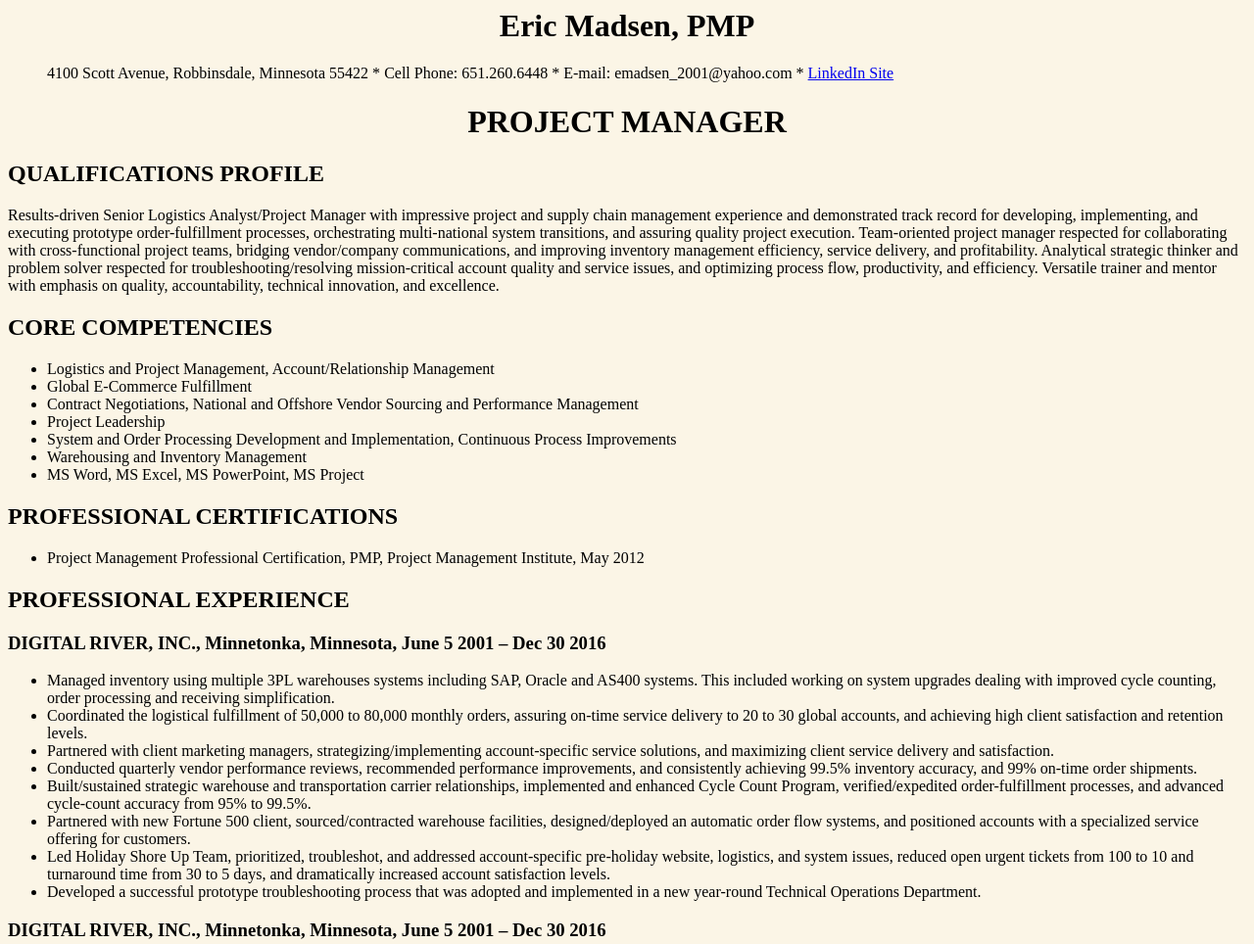
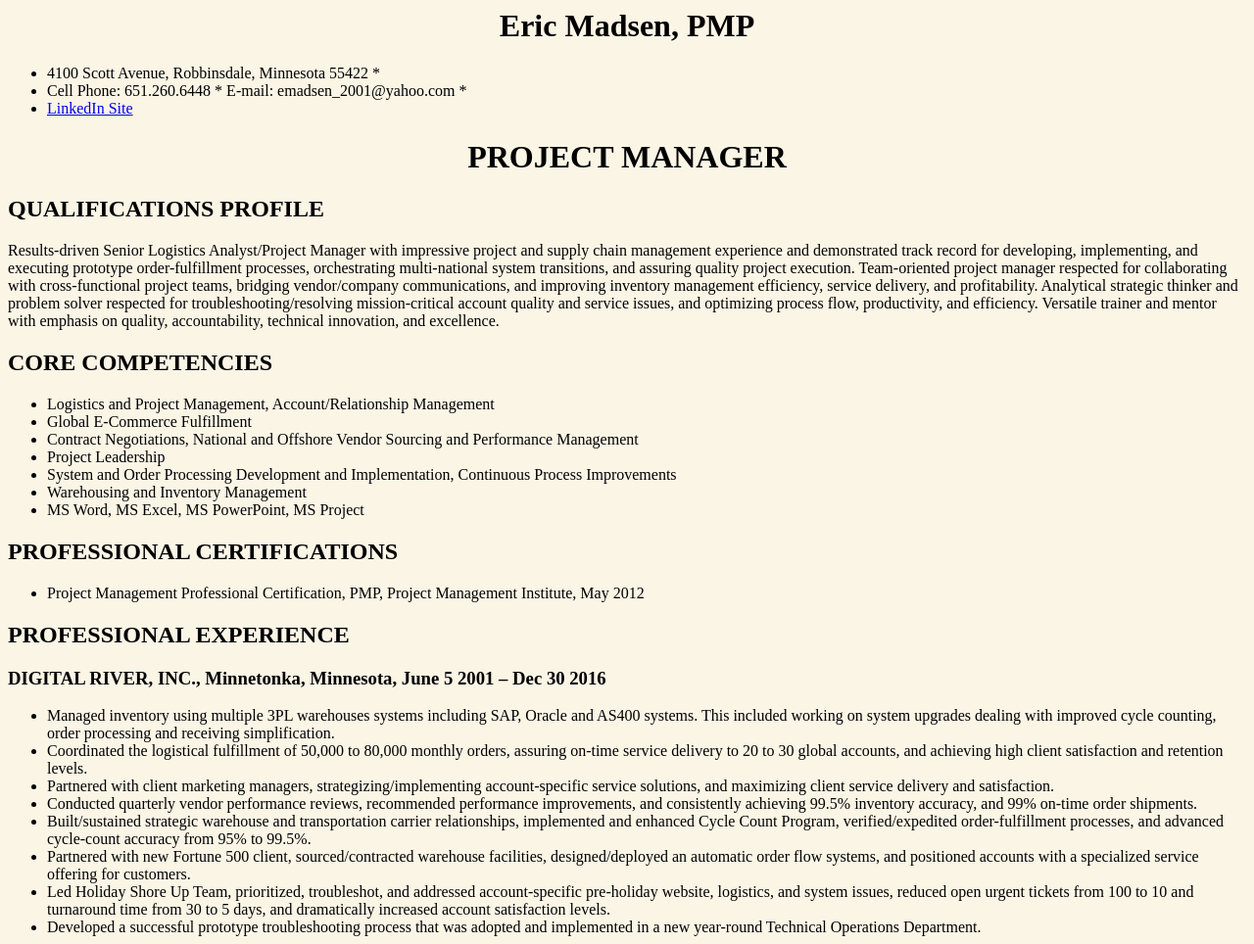
Before and after one commit to luckswamp/luckswamp.github.io, a plain HTML site: page index.html in a window 1280 px wide. Shown: the top 964 px of the page at 98% size. Drawn offline with Linux system fonts and the light colour scheme.

Commit message:
Update index.html

```diff
--- a/index.html
+++ b/index.html
@@ -7,13 +7,13 @@
 
   <body>
     <H1>Eric Madsen, PMP</H1>
-    <div class="container">
+    <nav>
     <ul>
     <li>4100 Scott Avenue, Robbinsdale, Minnesota 55422 * </li>
     <li>Cell Phone: 651.260.6448 * E-mail: emadsen_2001@yahoo.com * </li>
       <li><a href="https://www.linkedin.com/in/ericjmadsen/"> LinkedIn Site </a></li>
     </ul>
-    </div>
+    </nav>
     <H1>PROJECT MANAGER</H1>
     <h2>QUALIFICATIONS PROFILE</h2>
       <p>Results-driven Senior Logistics Analyst/Project Manager with impressive project and supply chain management experience and demonstrated track record for developing, implementing, and executing prototype order-fulfillment processes, orchestrating multi-national system transitions, and assuring quality project execution. Team-oriented project manager respected for collaborating with cross-functional project teams, bridging vendor/company communications, and improving inventory management efficiency, service delivery, and profitability. Analytical strategic thinker and problem solver respected for troubleshooting/resolving mission-critical account quality and service issues, and optimizing process flow, productivity, and efficiency. Versatile trainer and mentor with emphasis on quality, accountability, technical innovation, and excellence.</p>
```
